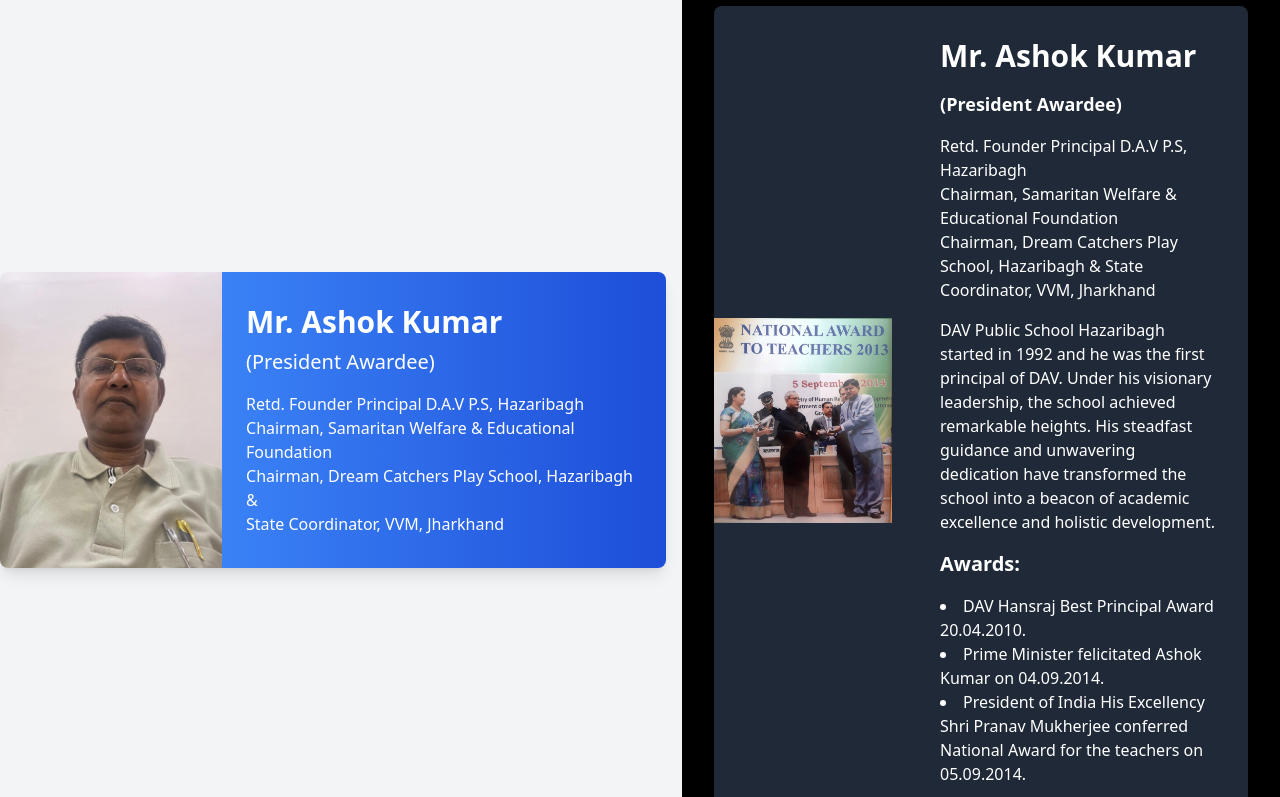
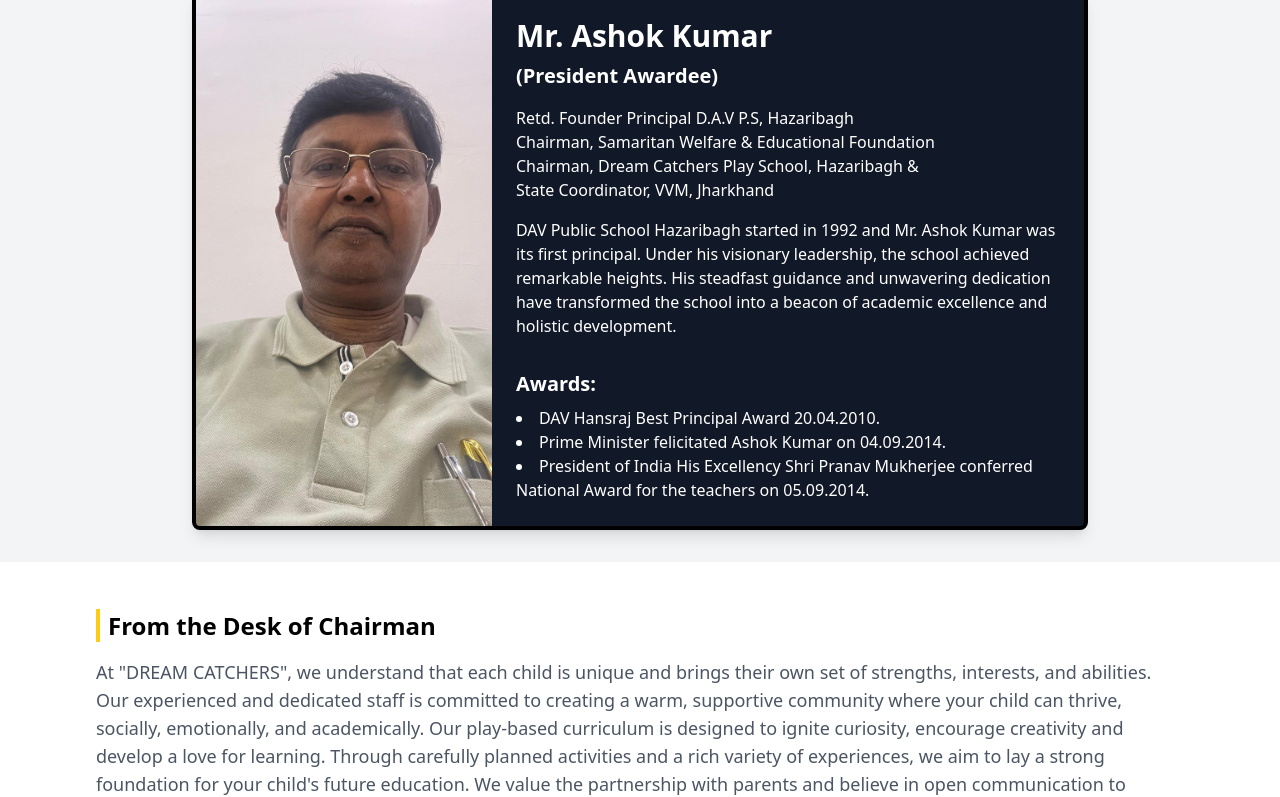
Before and after one commit to KarmakarRahul/Dream-Catcher, a React (Create React App) app: page / in a window 1280 px wide. Shown: the part 1584-2381 px from the top of the page. Built offline with nearby package versions, Linux system fonts and the light colour scheme.

Commit message:
updated all requirements

```diff
--- a/src/components/academics.jsx
+++ b/src/components/academics.jsx
@@ -26,7 +26,7 @@ const ChairmanAndAcademics = () => {
               <p className="text-lg text-gray-600">Play, Nursery, LKG & UKG</p>
             </div>
             <div className="flex-1">
-              <h3 className="text-xl font-bold mb-2">Medium(s) of Instruction</h3>
+              <h3 className="text-xl font-bold mb-2">Medium of Instruction</h3>
               <p className="text-lg text-gray-600">English</p>
             </div>
           </div>
--- a/src/components/feature.jsx
+++ b/src/components/feature.jsx
@@ -6,12 +6,13 @@ const Features = () => {
     {
       title: "Our Speciality",
       items: [
-        "Well trained teacher staff",
+        "Well trained teachers & staffs",
         "20 students only per class",
         "100% English communication",
         "Eco-friendly environment",
         "Latest teaching & learning technology",
         "Emphasis on holistic growth of child",
+        "CCTV Surveillance"
       ],
     },
     {
@@ -22,7 +23,7 @@ const Features = () => {
         "Dancing activity/competition",
         "Fancy dress competition",
         "Quiz competition",
-        "Different occasional parties",
+        "Different events celebrations",
       ],
     },
     {
--- a/src/components/gallerySection.jsx
+++ b/src/components/gallerySection.jsx
@@ -22,12 +22,13 @@ const GallerySection = () => {
   const displayedImages = isExpanded ? allImages : allImages.slice(0, 4);
 
   return (
+    <>
     <div className="bg-white py-12">
       <div className="max-w-6xl mx-auto px-8">
         <h2 className="text-2xl font-bold mb-4">
           <span className="border-l-4 border-yellow-400 pl-2">Gallery</span>
         </h2>
-        <p className="text-lg text-gray-600 mb-8">All Photos & Video</p>
+        <p className="text-lg text-gray-600 mb-8">All Photos & Videos</p>
         <div className="grid grid-cols-1 md:grid-cols-2 gap-8 mb-8">
           {displayedImages.map((src, index) => (
             <img
@@ -57,7 +58,46 @@ const GallerySection = () => {
         </div>
       </div>
     </div>
+
+<div className="bg-white py-12">
+      <div className="max-w-6xl mx-auto px-8">
+        {/* <h2 className="text-2xl font-bold mb-4">
+          <span className="border-l-4 border-yellow-400 pl-2">Gallery</span>
+        </h2> */}
+        <p className="text-lg text-gray-600 mb-8">Amenities</p>
+        <div className="grid grid-cols-1 md:grid-cols-2 gap-8 mb-8">
+          {displayedImages.map((src, index) => (
+            <img
+              key={index}
+              src={src}
+              alt={`Gallery item ${index + 1}`}
+              className="w-full h-48 object-cover rounded-lg"
+            />
+          ))}
+        </div>
+        <div className="text-center">
+          {!isExpanded ? (
+            <button
+              className="bg-yellow-400 text-black py-2 px-4 rounded-full text-lg font-bold"
+              onClick={() => setIsExpanded(true)}
+            >
+              View All
+            </button>
+          ) : (
+            <button
+              className="bg-yellow-400 text-black py-2 px-4 rounded-full text-lg font-bold"
+              onClick={() => setIsExpanded(false)}
+            >
+              Back
+            </button>
+          )}
+        </div>
+      </div>
+    </div>
+</>
   );
 };
 
+
+
 export default GallerySection;
--- a/src/components/profileCard.jsx
+++ b/src/components/profileCard.jsx
@@ -1,13 +1,13 @@
 import React from 'react';
 import 'tailwindcss/tailwind.css';
 import profile from "../assets/profile.jpg";
-import img2 from "../assets/img2.jpg";
 
 const ProfileChairmanCard = () => {
   return (
-    <div className="flex flex-col lg:flex-row justify-center items-center py-8 bg-gray-100 gap-8 lg:gap-4">
+    <div className="flex justify-center items-center py-8 bg-gray-100">
       {/* Profile Card */}
-      <div className="bg-white shadow-lg rounded-lg overflow-hidden max-w-md lg:max-w-4xl flex flex-col lg:flex-row">
+      <div className="bg-black text-white shadow-lg border-4 border-black rounded-lg overflow-hidden max-w-md lg:max-w-4xl flex flex-col lg:flex-row">
+        {/* Profile Image */}
         <div className="w-full lg:w-1/3 h-64 lg:h-auto">
           <img
             src={profile}
@@ -15,42 +15,30 @@ const ProfileChairmanCard = () => {
             className="object-cover w-full h-full"
           />
         </div>
-        <div className="w-full lg:w-2/3 bg-gradient-to-r from-blue-500 to-blue-700 text-white p-6 flex flex-col justify-center">
+
+        {/* Profile Information */}
+        <div className="w-full lg:w-2/3 bg-gray-900 p-6 flex flex-col justify-center">
           <h2 className="text-2xl lg:text-3xl font-bold mb-2">Mr. Ashok Kumar</h2>
-          <h3 className="text-lg lg:text-xl mb-4">(President Awardee)</h3>
-          <p className="text-sm lg:text-base leading-relaxed">
+          <h3 className="text-lg lg:text-xl font-semibold mb-4">(President Awardee)</h3>
+          <p className="text-sm lg:text-base leading-relaxed mb-4">
             Retd. Founder Principal D.A.V P.S, Hazaribagh <br />
             Chairman, Samaritan Welfare & Educational Foundation <br />
             Chairman, Dream Catchers Play School, Hazaribagh & <br />
             State Coordinator, VVM, Jharkhand
           </p>
-        </div>
-      </div>
 
-      {/* Chairman Section */}
-      <div className="bg-black text-white py-12 w-full lg:max-w-2xl">
-        <div className="max-w-6xl mx-auto px-8">
-          <div className="flex flex-col md:flex-row items-center bg-gray-800 rounded-lg shadow-lg overflow-hidden">
-            <img
-              src={img2}
-              alt="Chairman"
-              className="w-full md:w-1/3 h-auto object-cover"
-            />
-            <div className="p-8 md:pl-12">
-              <h2 className="text-3xl font-bold mb-4">Mr. Ashok Kumar</h2>
-              <p className="text-lg font-semibold mb-4">(President Awardee)</p>
+          {/* Additional Information */}
           <p className="text-base mb-4">
-                Retd. Founder Principal D.A.V P.S, Hazaribagh <br/>
-                Chairman, Samaritan Welfare & Educational Foundation <br/>
-                Chairman, Dream Catchers Play School, Hazaribagh & State Coordinator, VVM, Jharkhand
+            DAV Public School Hazaribagh started in 1992 and Mr. Ashok Kumar was its first principal.
+            Under his visionary leadership, the school achieved remarkable heights. His steadfast guidance
+            and unwavering dedication have transformed the school into a beacon of academic excellence and
+            holistic development.
           </p>
-              <p className="text-base mb-4">
-                DAV Public School Hazaribagh started in 1992 and he was the first principal of DAV. Under his visionary leadership,
-                the school achieved remarkable heights. His steadfast guidance and unwavering dedication have transformed the
-                school into a beacon of academic excellence and holistic development.
-              </p>
-              <p className="text-xl font-bold mb-4">Awards:</p>
-              <ul className="list-disc list-inside text-base mb-4">
+
+          {/* Awards Section */}
+          <div className="mt-4">
+            <p className="text-xl font-bold mb-2">Awards:</p>
+            <ul className="list-disc list-inside text-base">
               <li>DAV Hansraj Best Principal Award 20.04.2010.</li>
               <li>Prime Minister felicitated Ashok Kumar on 04.09.2014.</li>
               <li>President of India His Excellency Shri Pranav Mukherjee conferred National Award for the teachers on 05.09.2014.</li>
@@ -59,7 +47,6 @@ const ProfileChairmanCard = () => {
         </div>
       </div>
     </div>
-    </div>
   );
 };
 
```
Lines whose indentation alone changed are shown as unchanged.
